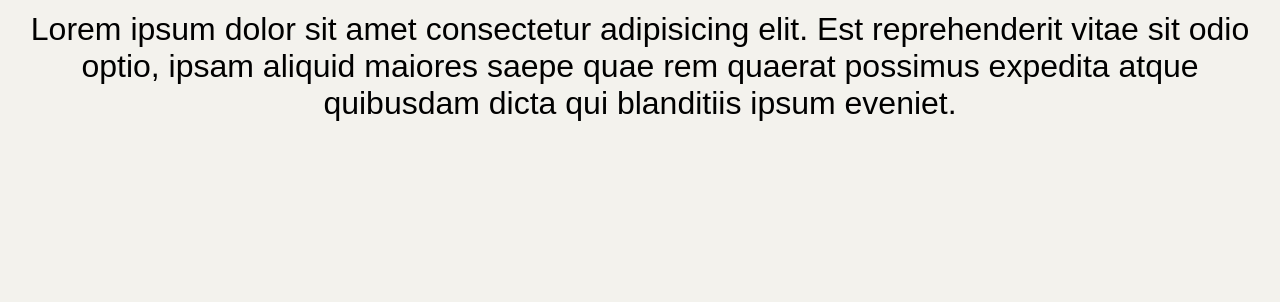
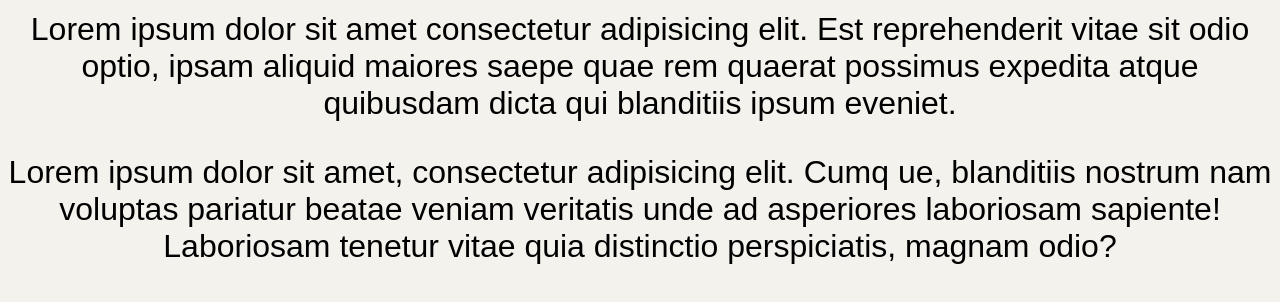
Before and after one commit to harshal-003/GIT-2, a plain HTML site: page index.html in a window 1280 px wide. Shown: the part 314-616 px from the top of the page. Drawn offline with Linux system fonts and the light colour scheme.

Commit message:
add PARA

```diff
--- a/index.html
+++ b/index.html
@@ -13,5 +13,11 @@
       vitae sit odio optio, ipsam aliquid maiores saepe quae rem quaerat
       possimus expedita atque quibusdam dicta qui blanditiis ipsum eveniet.
     </p>
+    <p>
+      Lorem ipsum dolor sit amet, consectetur adipisicing elit. Cumq ue,
+      blanditiis nostrum nam voluptas pariatur beatae veniam veritatis unde ad
+      asperiores laboriosam sapiente! Laboriosam tenetur vitae quia distinctio
+      perspiciatis, magnam odio?
+    </p>
   </body>
 </html>
```
